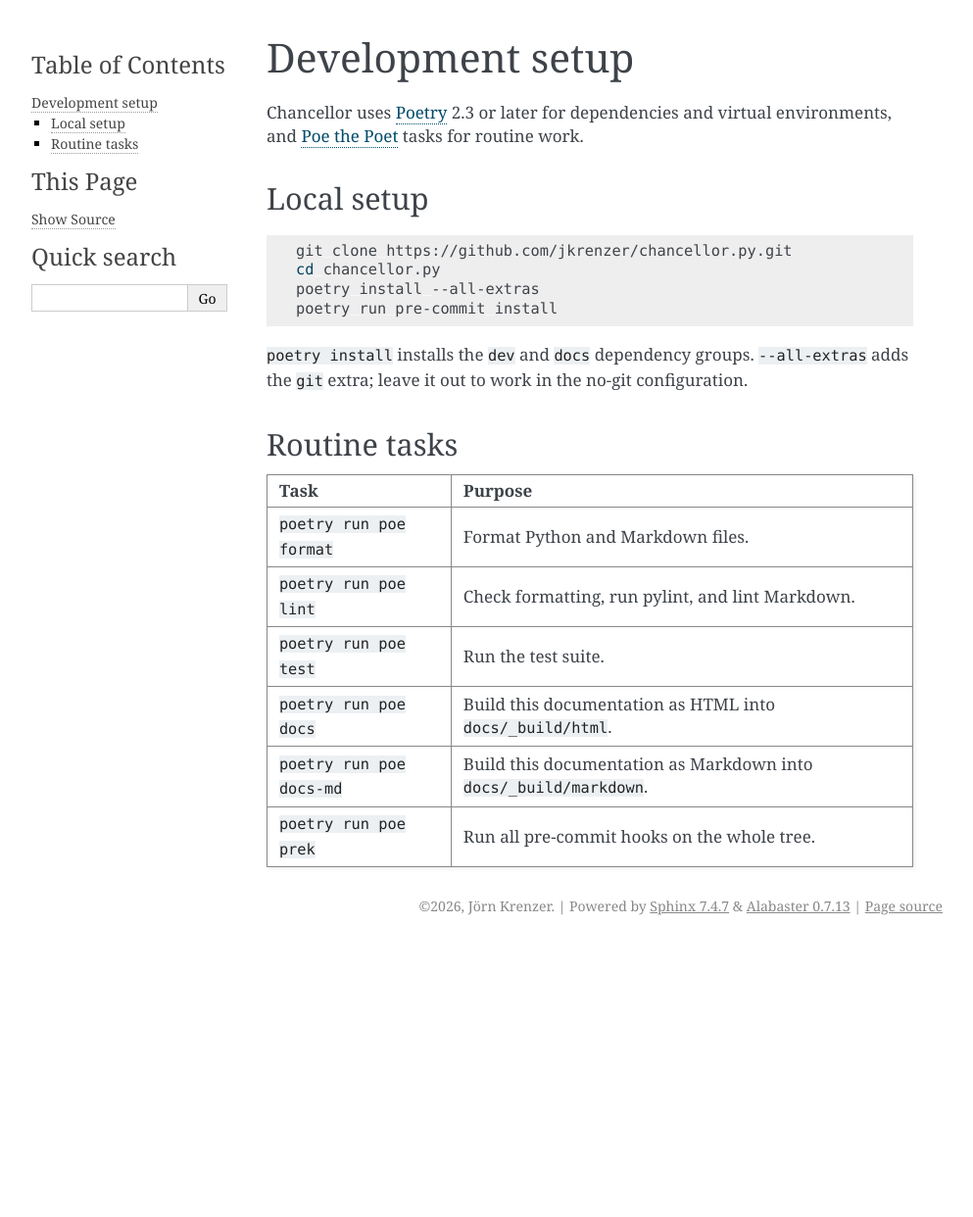
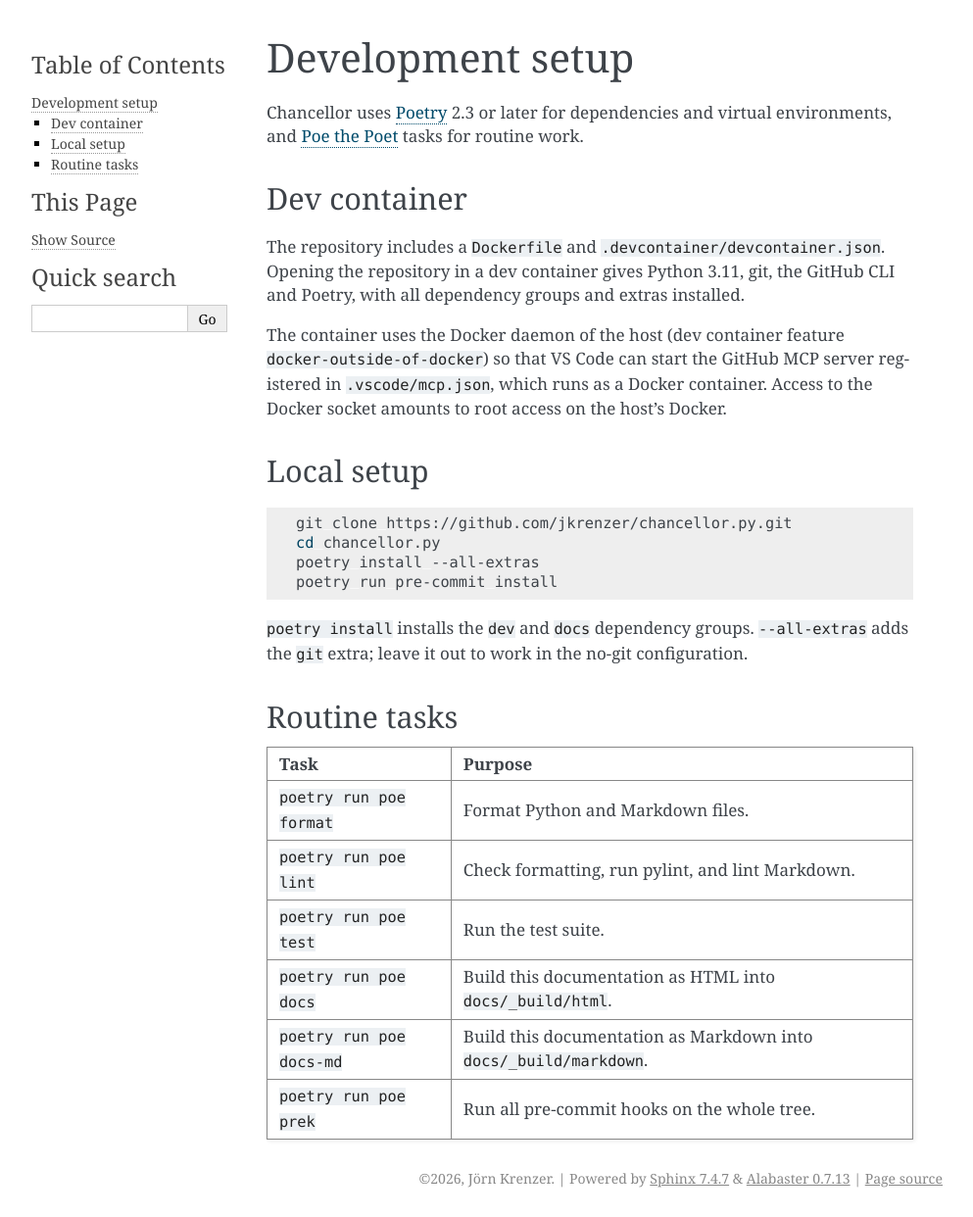
Before and after one commit to jkrenzer/chancellor.py, a Sphinx documentation site: the page built from docs/developer/setup.md, in a window 1280 px wide. Shown: the whole page at 98% size, without its empty margins (148-1141 px from the left). Built offline with Sphinx 7.4.7, drawn with Linux system fonts in a browser that asks for light colours; before the commit the page ends 964 px from its top, so only the background shows below that.

Commit message:
chore(dev): add dev container, editor recommendations and MCP registration
The Dockerfile builds a python:3.11-slim image with git, curl, the GitHub
CLI and Poetry. Poetry lives in its own venv: it depends on dulwich
itself, and sharing the project venv would make the no-git configuration
untestable in the container. The dev container builds from it, installs
all dependency groups and extras after creation, and gets the host's
Docker daemon so VS Code can start the GitHub MCP server from
.vscode/mcp.json.

The dev container and .vscode/extensions.json recommend one extension
set: Python with black, isort and pylint, GitHub pull requests,
Conventional Commits, and the AI assistants the repository is maintained
with. markdownlint is left out on purpose, as its rules differ from the
pymarkdown configuration.

.mcp.json registers the chancellor-records server via
`poetry run chancellor serve`; it works once the source migration has
landed.

Co-Authored-By: Claude Opus 5.5 <noreply@anthropic.com>

```diff
--- a/docs/developer/setup.md
+++ b/docs/developer/setup.md
@@ -2,6 +2,16 @@
 
 Chancellor uses [Poetry](https://python-poetry.org/) 2.3 or later for dependencies and virtual
 environments, and [Poe the Poet](https://poethepoet.natn.io/) tasks for routine work.
+
+## Dev container
+
+The repository includes a `Dockerfile` and `.devcontainer/devcontainer.json`. Opening the repository
+in a dev container gives Python 3.11, git, the GitHub CLI and Poetry, with all dependency groups and
+extras installed.
+
+The container uses the Docker daemon of the host (dev container feature `docker-outside-of-docker`)
+so that VS Code can start the GitHub MCP server registered in `.vscode/mcp.json`, which runs as a
+Docker container. Access to the Docker socket amounts to root access on the host's Docker.
 
 ## Local setup
 
```
Also changed, not shown: .mcp.json (added), 2 other files.
